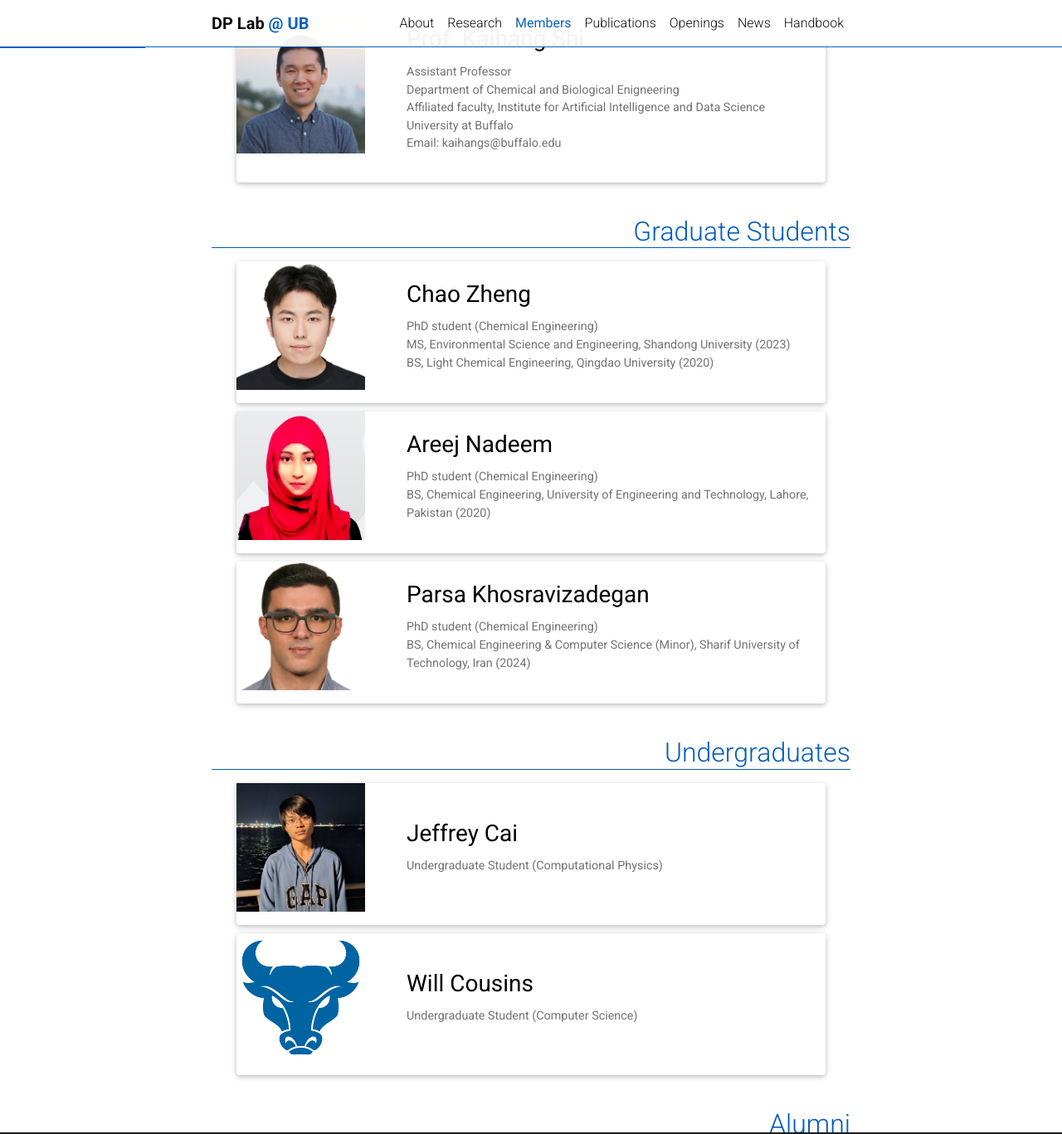
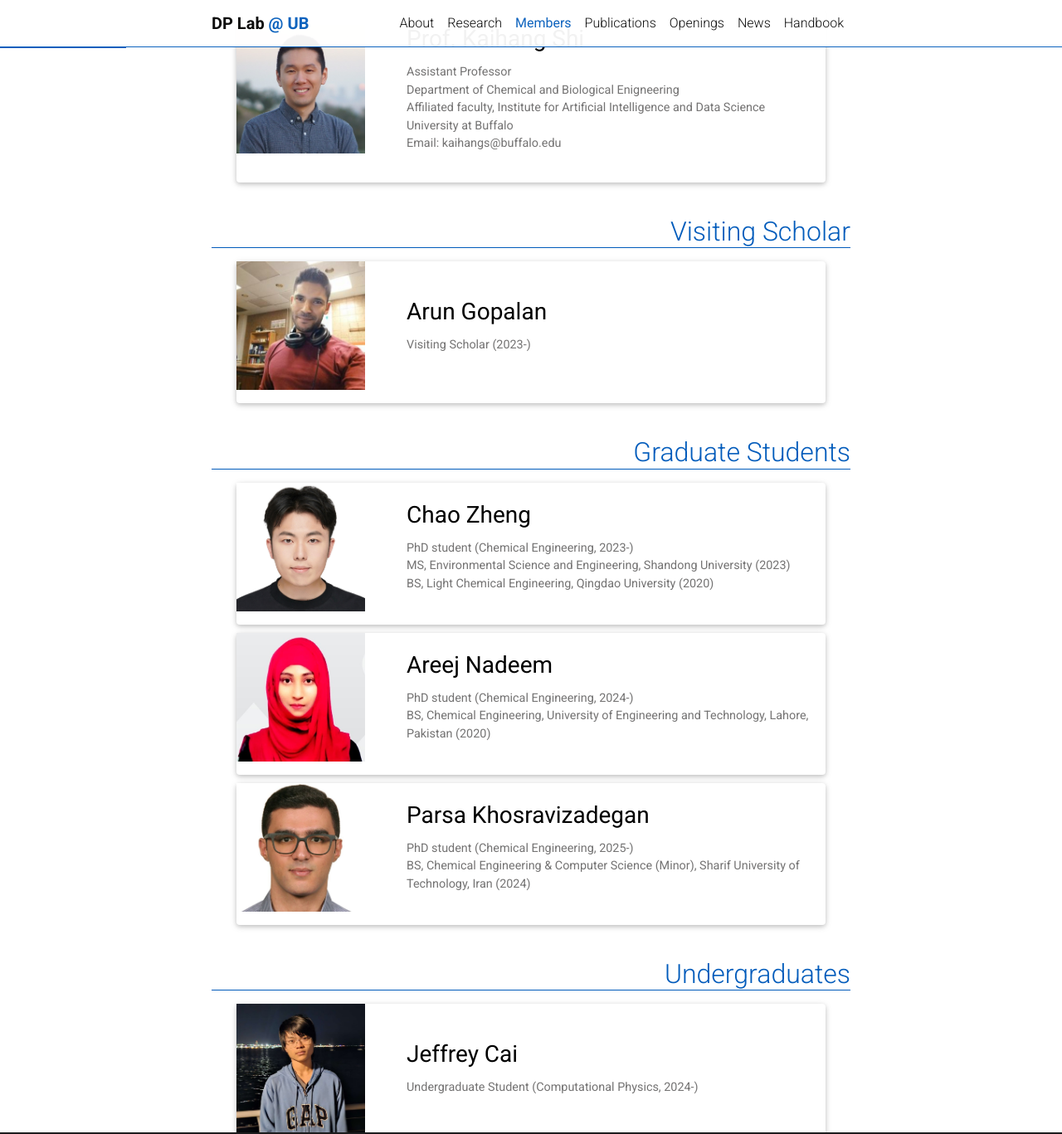
Before and after one commit to ShiResearchGroup/shiresearchgroup.github.io, a Jekyll site: the page built from _pages/members.md, in a window 1280 px wide and 1400 px high, scrolled down 238 px, cut to the strip 0-1367 px from the top of the window. Shown: the whole strip at 83% size. Built offline with Jekyll 4.4.1, drawn with Linux system fonts in a browser that asks for light colours; full-size pictures stand in for the smaller copies a plugin makes; comment, search, counter and statistics services are not loaded; a style sheet for code colours, icons or effects is not loaded; some of the changed text lies outside the part shown.

Commit message:
update ARun

```diff
--- a/_pages/members.md
+++ b/_pages/members.md
@@ -5,7 +5,7 @@ permalink: /members/
 description:
 nav: true
 nav_order: 2
-display_categories: [PI, Graduate Students, Undergraduates, Alumni]
+display_categories: [PI, Visiting Scholar, Graduate Students, Undergraduates, Alumni]
 horizontal: true
 ---
 
--- a/_projects/Areej_Nadeem.md
+++ b/_projects/Areej_Nadeem.md
@@ -1,7 +1,7 @@
 ---
 layout: page
 title: Areej Nadeem
-description: PhD student (Chemical Engineering)<br>BS, Chemical Engineering, University of Engineering and Technology, Lahore, Pakistan (2020)
+description: PhD student (Chemical Engineering, 2024-)<br>BS, Chemical Engineering, University of Engineering and Technology, Lahore, Pakistan (2020)
 img: assets/img/areej.jpg
 redirect:
 importance: 2
--- a/_projects/Chao_Zheng.md
+++ b/_projects/Chao_Zheng.md
@@ -1,7 +1,7 @@
 ---
 layout: page
 title: Chao Zheng
-description: PhD student (Chemical Engineering)<br>MS, Environmental Science and Engineering, Shandong University (2023)<br>BS, Light Chemical Engineering, Qingdao University (2020)
+description: PhD student (Chemical Engineering, 2023-)<br>MS, Environmental Science and Engineering, Shandong University (2023)<br>BS, Light Chemical Engineering, Qingdao University (2020)
 img: assets/img/chao_zheng.jpg
 redirect:
 importance: 1
--- a/_projects/Jeffrey_Cai.md
+++ b/_projects/Jeffrey_Cai.md
@@ -1,7 +1,7 @@
 ---
 layout: page
 title: Jeffrey Cai
-description: Undergraduate Student (Computational Physics)
+description: Undergraduate Student (Computational Physics, 2024-)
 img: assets/img/jcai.jpg
 redirect:
 importance: 1
--- a/_projects/Parsa_Khosravizadegan.md
+++ b/_projects/Parsa_Khosravizadegan.md
@@ -1,7 +1,7 @@
 ---
 layout: page
 title: Parsa Khosravizadegan
-description: PhD student (Chemical Engineering)<br>BS, Chemical Engineering & Computer Science (Minor), Sharif University of Technology, Iran (2024)
+description: PhD student (Chemical Engineering, 2025-)<br>BS, Chemical Engineering & Computer Science (Minor), Sharif University of Technology, Iran (2024)
 img: assets/img/parsa.jpg
 redirect:
 importance: 3
--- a/_projects/Will_Cousins.md
+++ b/_projects/Will_Cousins.md
@@ -1,7 +1,7 @@
 ---
 layout: page
 title: Will Cousins
-description: Undergraduate Student (Computer Science)
+description: Undergraduate Student (Computer Science, 2024-)
 img: assets/img/ub_bull.png
 redirect:
 importance: 1
```
Also changed, not shown: _projects/Arun_Gopalan.md (added, +10 -0 lines), assets/img/Arun.jpg (added).
